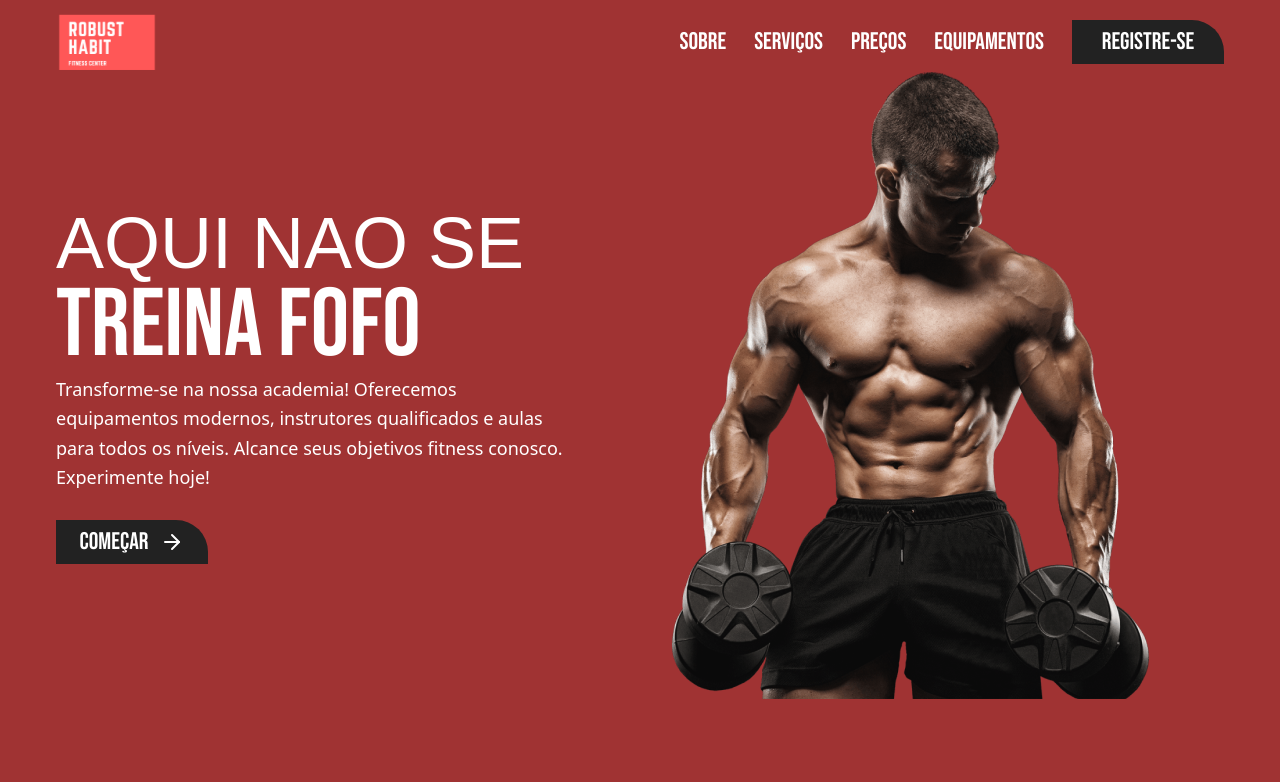
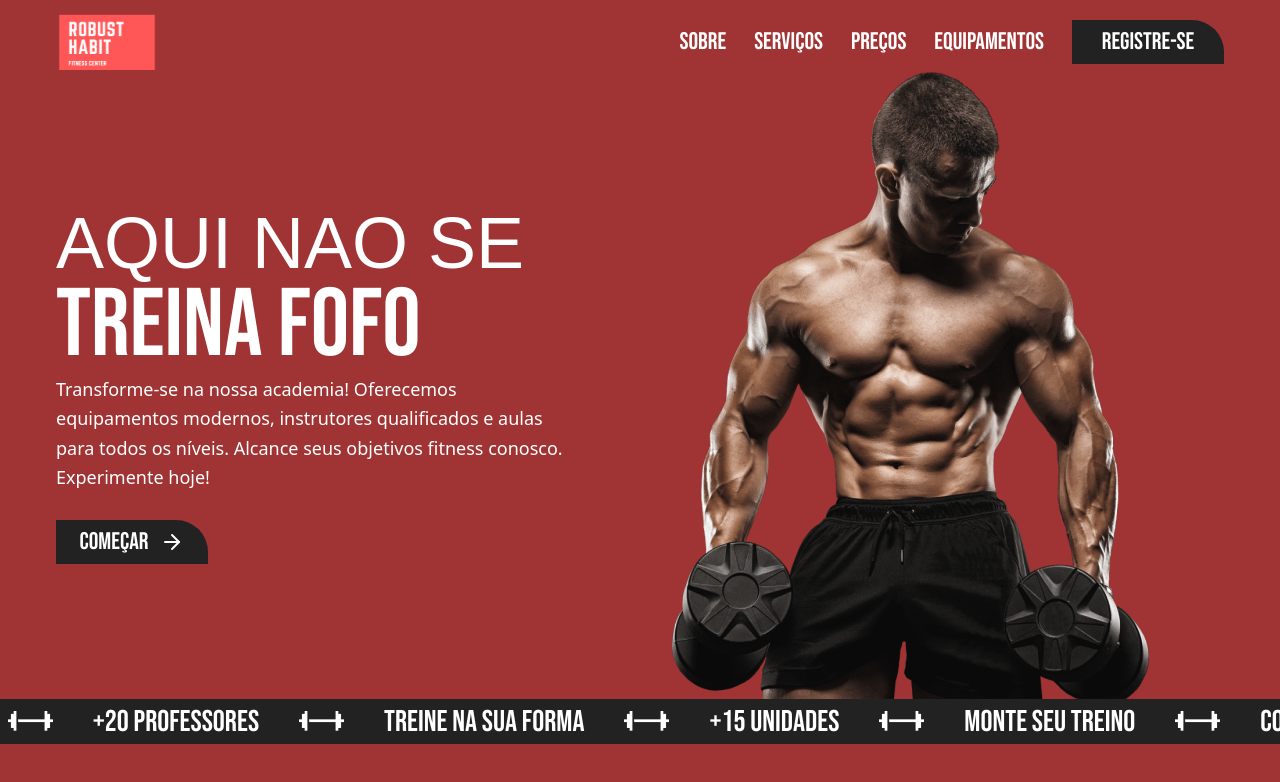
Before and after one commit to andersonwea/futurodev-challenge, a Next.js app: page / in a window 1280 px wide. Shown: the top 782 px of the page. Built offline with nearby package versions, Linux system fonts and the light colour scheme; a web font is replaced by a local one.

Commit message:
create text loop component

```diff
--- a/src/app/page.tsx
+++ b/src/app/page.tsx
@@ -7,24 +7,26 @@ import { Text } from '@/components/Text'
 import { ArrowRight } from 'lucide-react'
 import bannerImg from '../assets/pngwing1.png'
 import Image from 'next/image'
+import { TextLoop } from '@/components/TextLoop'
 
 export default function Home() {
   return (
+    <>
       <Container>
         <Header />
 
-      <div className="grid grid-cols-2 gap-16 items-center">
+        <div className="grid grid-cols-2 gap-16 items-center max-lg:gap-2 max-md:grid-cols-1 max-md:mt-10">
           <div>
-          <Head>
+            <Head className="max-lg:text-[3.5rem]">
               AQUI NAO SE{' '}
-            <SubHead subhead className="text-8xl block">
+              <SubHead subhead className="text-8xl block max-lg:text-7xl">
                 TREINA FOFO
               </SubHead>
             </Head>
             <Text className="max-w-lg">
               Transforme-se na nossa academia! Oferecemos equipamentos modernos,
-            instrutores qualificados e aulas para todos os níveis. Alcance seus
-            objetivos fitness conosco. Experimente hoje!
+              instrutores qualificados e aulas para todos os níveis. Alcance
+              seus objetivos fitness conosco. Experimente hoje!
             </Text>
             <Button className="mt-7 group hover:bg-red-500 transition-colors">
               COMEÇAR <ArrowRight className="group-hover:animate-bounceRight" />
@@ -32,6 +34,7 @@ export default function Home() {
           </div>
 
           <Image
+            className="max-md:hidden"
             src={bannerImg}
             alt="Um homem praticando musculação"
             width={477}
@@ -39,5 +42,8 @@ export default function Home() {
           />
         </div>
       </Container>
+
+      <TextLoop />
+    </>
   )
 }
--- a/src/components/SubHead.tsx
+++ b/src/components/SubHead.tsx
@@ -1,8 +1,8 @@
-import { HTMLAttributes } from 'react'
+import { HTMLAttributes, ReactNode } from 'react'
 import { twMerge } from 'tailwind-merge'
 
 interface SubHeadProps extends HTMLAttributes<HTMLHeadingElement> {
-  children: string
+  children: string | ReactNode
   subhead?: boolean
 }
 
--- /dev/null
+++ b/src/components/TextLoop.tsx
@@ -0,0 +1,33 @@
+import { SubHead } from './SubHead'
+import barbellIcon from '../assets/barbellIcon.svg'
+import Image from 'next/image'
+
+export function TextLoop() {
+  return (
+    <div className="bg-secondary overflow-hidden -m-[0.72rem] max-md:mt-3">
+      <div className="grid grid-flow-col items-center space-x-10 animate-textInfiteAnimation ">
+        <SubHead className="text-3xl w-max">CONSUTORIA INDIVIDUAL</SubHead>
+        <Image src={barbellIcon} alt="" className="w-max" />
+        <SubHead className="text-3xl w-max">+20 PROFESSORES</SubHead>
+        <Image src={barbellIcon} alt="" className="w-max" />
+        <SubHead className="text-3xl w-max">TREINE NA SUA FORMA</SubHead>
+        <Image src={barbellIcon} alt="" className="w-max" />
+        <SubHead className="text-3xl w-max">+15 UNIDADES</SubHead>
+        <Image src={barbellIcon} alt="" className="w-max" />
+        <SubHead className="text-3xl w-max">MONTE SEU TREINO</SubHead>
+        <Image src={barbellIcon} alt="" className="w-max" />
+
+        <SubHead className="text-3xl w-max">CONSUTORIA INDIVIDUAL</SubHead>
+        <Image src={barbellIcon} alt="" className="w-max" />
+        <SubHead className="text-3xl w-max">+20 PROFESSORES</SubHead>
+        <Image src={barbellIcon} alt="" className="w-max" />
+        <SubHead className="text-3xl w-max">TREINE NA SUA FORMA</SubHead>
+        <Image src={barbellIcon} alt="" className="w-max" />
+        <SubHead className="text-3xl w-max">+15 UNIDADES</SubHead>
+        <Image src={barbellIcon} alt="" className="w-max" />
+        <SubHead className="text-3xl w-max">MONTE SEU TREINO</SubHead>
+        <Image src={barbellIcon} alt="" className="w-max" />
+      </div>
+    </div>
+  )
+}
--- a/tailwind.config.js
+++ b/tailwind.config.js
@@ -42,11 +42,20 @@ module.exports = {
             transform: 'translateX(-30%)',
           },
         },
+        textInfiteAnimation: {
+          '0%': {
+            transform: 'translate3d(0, 0, 0)',
+          },
+          '100%': {
+            transform: 'translate3d(-50%, 0, 0)',
+          },
+        },
       },
 
       animation: {
         fadeRight: 'fadeRight 400ms ease-in-out',
         bounceRight: 'bounceRight 800ms cubic-bezier(0.8,0,1,1) infinite',
+        textInfiteAnimation: 'textInfiteAnimation 15s linear infinite',
       },
     },
   },
```
Also changed, not shown: src/assets/barbellIcon.svg (added). Lines whose indentation alone changed are shown as unchanged.
